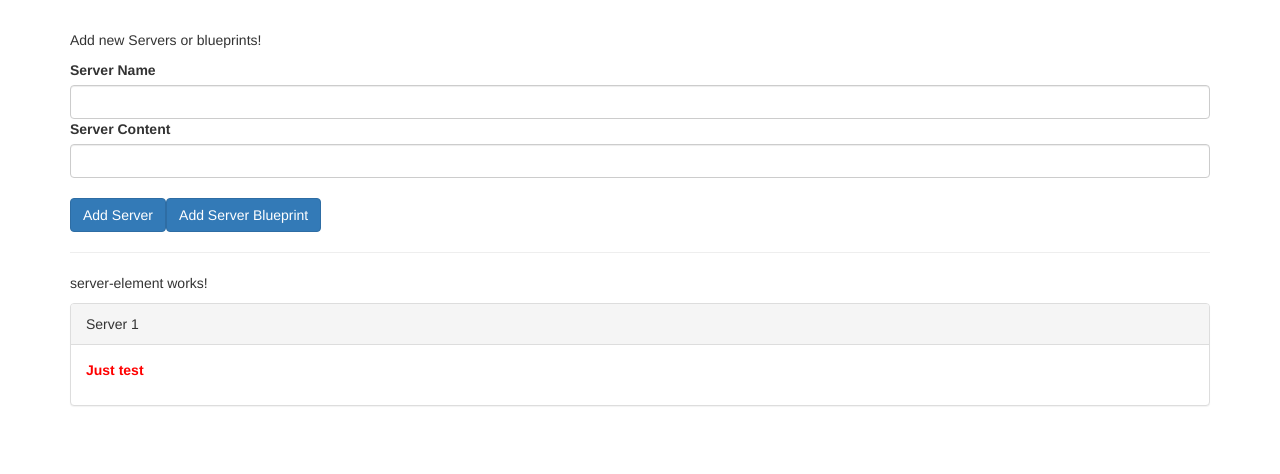
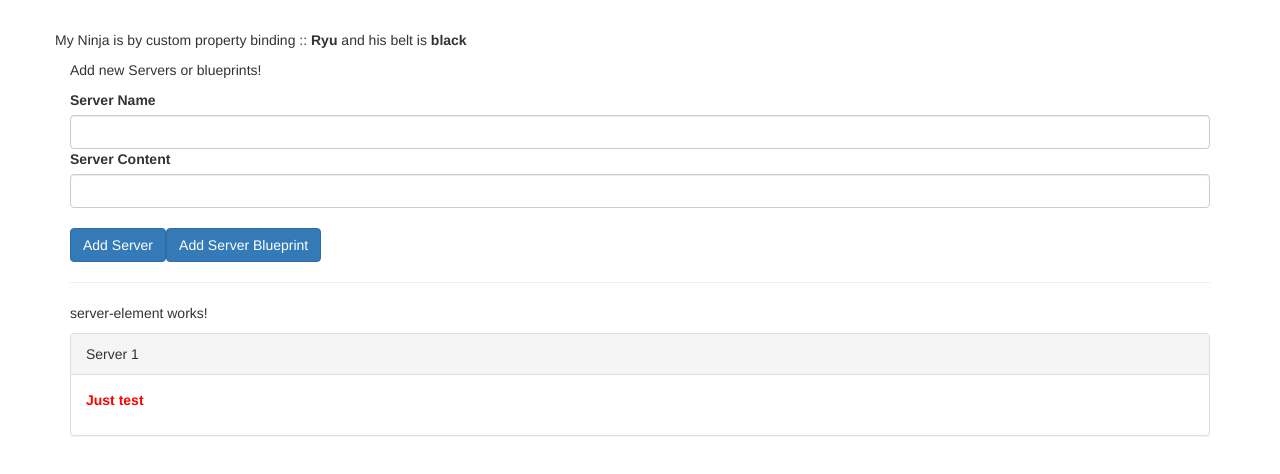
Before and after one commit to git-rp/angularjs, an Angular app in the folder cmp-databinding-start/: page / in a window 1280 px wide. Shown: the top 474 px of the page. Built offline with nearby package versions, Linux system fonts and the light colour scheme.

Commit message:
example of custom property bindings

```diff
--- a/cmp-databinding-start/src/app/app.component.html
+++ b/cmp-databinding-start/src/app/app.component.html
@@ -1,11 +1,11 @@
 <div class="container">
-  <app-cockpit></app-cockpit>
+  <app-cockpit [ninjaData]="ninja"></app-cockpit>
   <hr />
   <div class="row">
     <div class="col-xs-12">
       <app-server-element
         *ngFor="let serverElement of serverElements"
-        [element]="serverElement"
+        [srvElement]="serverElement"
       ></app-server-element>
     </div>
   </div>
--- a/cmp-databinding-start/src/app/app.component.ts
+++ b/cmp-databinding-start/src/app/app.component.ts
@@ -9,4 +9,8 @@ export class AppComponent {
   serverElements = [{ type: 'server', name: 'Server 1', content: 'Just test' }];
   newServerName = '';
   newServerContent = '';
+  ninja = {
+    name: 'Ryu',
+    belt: 'black',
+  };
 }
--- a/cmp-databinding-start/src/app/cockpit/cockpit.component.html
+++ b/cmp-databinding-start/src/app/cockpit/cockpit.component.html
@@ -1,4 +1,8 @@
 <div class="row">
+  <p>
+    My Ninja is by custom property binding ::<b> {{ ninjaData.name }}</b> and
+    his belt is <b>{{ ninjaData.belt }}</b>
+  </p>
   <div class="col-xs-12">
     <p>Add new Servers or blueprints!</p>
     <label>Server Name</label>
--- a/cmp-databinding-start/src/app/cockpit/cockpit.component.ts
+++ b/cmp-databinding-start/src/app/cockpit/cockpit.component.ts
@@ -1,4 +1,4 @@
-import { Component, OnInit } from '@angular/core';
+import { Component, Input, OnInit } from '@angular/core';
 
 @Component({
   selector: 'app-cockpit',
@@ -6,6 +6,7 @@ import { Component, OnInit } from '@angular/core';
   styleUrls: ['./cockpit.component.css'],
 })
 export class CockpitComponent implements OnInit {
+  @Input() ninjaData: { name: string; belt: string };
   newServerName = '';
   newServerContent = '';
   constructor() {}
--- a/cmp-databinding-start/src/app/server-element/server-element.component.ts
+++ b/cmp-databinding-start/src/app/server-element/server-element.component.ts
@@ -6,7 +6,7 @@ import { Component, OnInit, Input } from '@angular/core';
   styleUrls: ['./server-element.component.css'],
 })
 export class ServerElementComponent implements OnInit {
-  @Input() element: { type: string; name: string; content: string };
+  @Input('srvElement') element: { type: string; name: string; content: string };
   constructor() {}
 
   ngOnInit(): void {}
```
